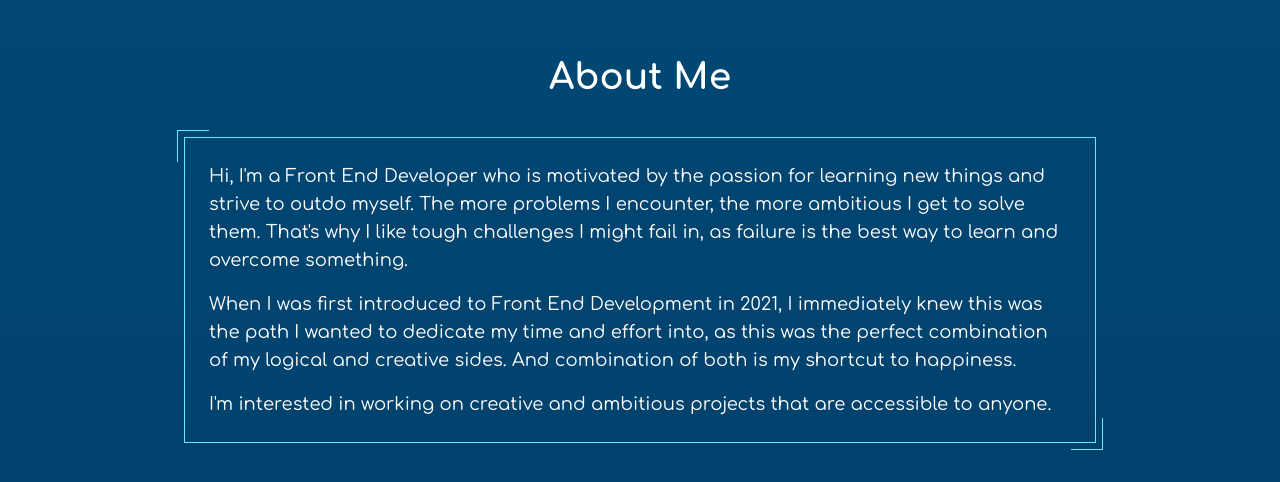
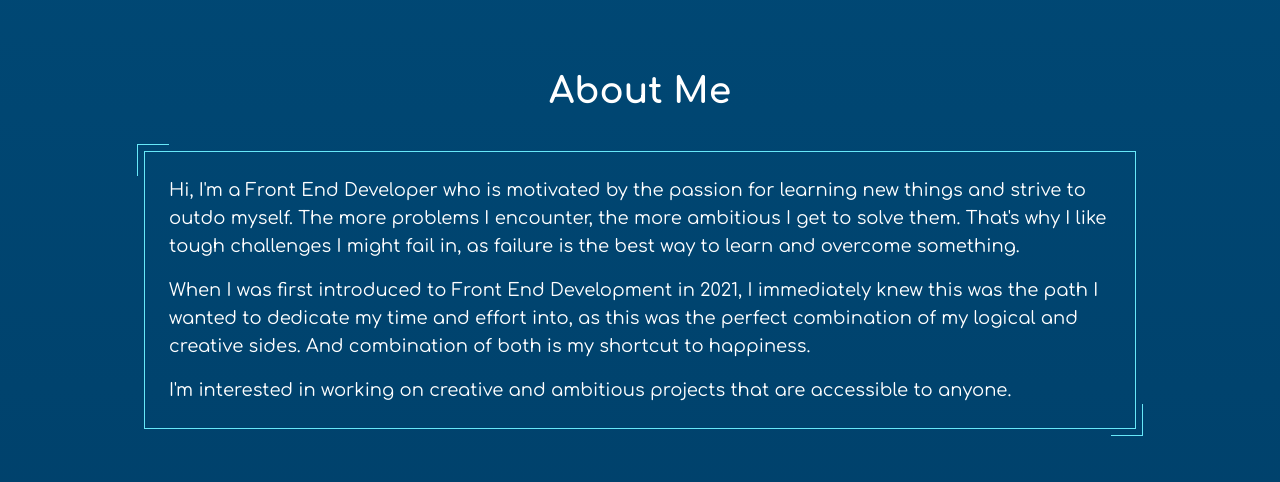
Before and after one commit to sanberkHax/sanberk.dev, a Next.js app: page / in a window 1280 px wide. Shown: the part 1342-1824 px from the top of the page. Built offline with nearby package versions, Linux system fonts and the light colour scheme.

Commit message:
Fix responsive

```diff
--- a/src/components/About.tsx
+++ b/src/components/About.tsx
@@ -3,7 +3,7 @@ import { Typography } from './Typography';
 
 export const About = () => {
   return (
-    <section className="flex gap-10 flex-col justify-center items-center h-screen w-full text-white sm:px-10 2xl:px-32">
+    <section className="flex gap-10 flex-col justify-center items-center h-screen w-full text-white ">
       <Typography variant="h2" bold>
         About Me
       </Typography>
--- a/src/components/HeroHeadings.tsx
+++ b/src/components/HeroHeadings.tsx
@@ -5,7 +5,7 @@ export const HeroHeadings = () => {
     <div className="relative text-white flex flex-col gap-4 sm:gap-10 justify-center items-center">
       <Typography
         variant="body"
-        className="absolute left-1/4 sm:-left-14 -top-10"
+        className="absolute sm:-left-14 -top-10"
         animation={{
           initial: { opacity: 0, x: -600 },
           animate: { opacity: 1, x: 0 },
```
